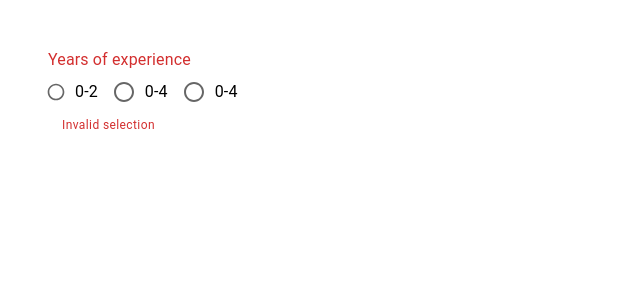
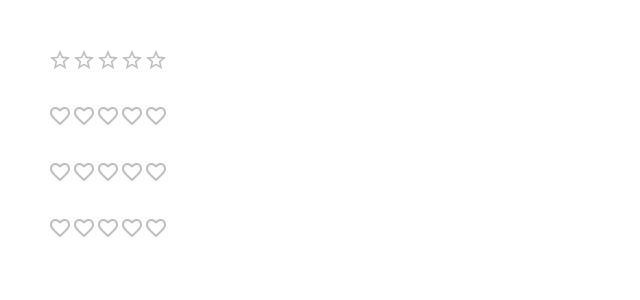
Before and after one commit to Aaron-KASONGO/react-mui-demo, a React (Create React App) app in the folder react-mui-demo/: page / in a window 1280 px wide. Shown: the top 300 px of the page, without its empty margins (0-640 px from the left). Built offline with nearby package versions, Linux system fonts and the light colour scheme.

Commit message:
Rating implementation

```diff
--- a/react-mui-demo/src/App.js
+++ b/react-mui-demo/src/App.js
@@ -1,6 +1,7 @@
 import './App.css';
 import MuiButton from './components/MuiButton';
 import { MuiRadioButton } from './components/MuiRadioButton';
+import { MuiRating } from './components/MuiRating';
 import { MuiSelect } from './components/MuiSelect';
 import { MuiTextField } from './components/MuiTextField';
 import { MuiTypography } from './components/MuiTypography';
@@ -12,7 +13,8 @@
       {/* <MuiButton /> */}
       {/* <MuiTextField /> */}
       {/* <MuiSelect /> */}
-      <MuiRadioButton />
+      {/* <MuiRadioButton /> */}
+      <MuiRating />
     </div>
   );
 }
--- /dev/null
+++ b/react-mui-demo/src/components/MuiRating.js
@@ -0,0 +1,65 @@
+import { Stack, Rating } from '@mui/material'
+import FavoriteIcon from '@mui/icons-material/Favorite';
+import FavoriteBorderIcon from '@mui/icons-material/FavoriteBorder';
+import { useState } from 'react'
+
+export const MuiRating = () => {
+    const [value, setValue] = useState(null);
+    const [favorite, setFavorite] = useState(null);
+    console.log({favorite})
+
+    const handleValueChange = (event, newValue) => {
+        setValue(newValue);
+    }
+
+    const handleFavoriteChange = (event, newValue) => {
+        setFavorite(newValue);
+    }
+
+  return (
+    <Stack spacing={4}>
+        <Stack spacing={2}>
+            <Rating
+            value={value}
+            onChange={handleValueChange}
+            precision={0.5}
+            />
+        </Stack>
+
+        {/* Avec une icone personnalisée */}
+        <Stack spacing={2}>
+            <Rating
+            value={favorite}
+            onChange={handleFavoriteChange}
+            precision={0.5}
+            icon={<FavoriteIcon fontSize='inherit' color='error' />}
+            emptyIcon={<FavoriteBorderIcon fontSize='inherit' />}
+            />
+        </Stack>
+
+        {/* En lecture seule */}
+        <Stack spacing={2}>
+            <Rating
+            value={favorite}
+            onChange={handleFavoriteChange}
+            precision={0.5}
+            icon={<FavoriteIcon fontSize='inherit' color='error' />}
+            emptyIcon={<FavoriteBorderIcon fontSize='inherit' />}
+            readOnly
+            />
+        </Stack>
+
+        {/* Choisir un seul */}
+        <Stack spacing={2}>
+            <Rating
+            value={favorite}
+            onChange={handleFavoriteChange}
+            precision={0.5}
+            icon={<FavoriteIcon fontSize='inherit' color='error' />}
+            emptyIcon={<FavoriteBorderIcon fontSize='inherit' />}
+            highlightSelectedOnly
+            />
+        </Stack>
+    </Stack>
+  )
+}
```
